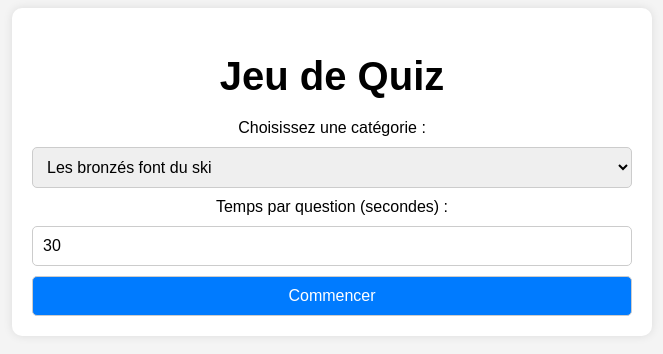
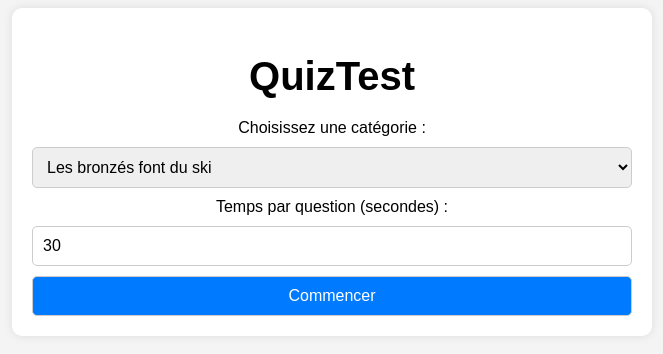
Before and after one commit to Clement-pas/QuizTest, a plain HTML site: page index.html in a window 1280 px wide. Shown: the part 228-582 px from the top of the page, without its empty margins (308-971 px from the left). Drawn offline with Linux system fonts and the light colour scheme.

Commit message:
Update index.html

```diff
--- a/index.html
+++ b/index.html
@@ -10,7 +10,7 @@
     <div id="quiz-container">
         <!-- Menu principal -->
         <div id="main-menu">
-            <h1>Jeu de Quiz</h1>
+            <h1>QuizTest</h1>
             <div id="category-selection">
                 <label for="category">Choisissez une catégorie :</label>
                 <select id="category">
```
